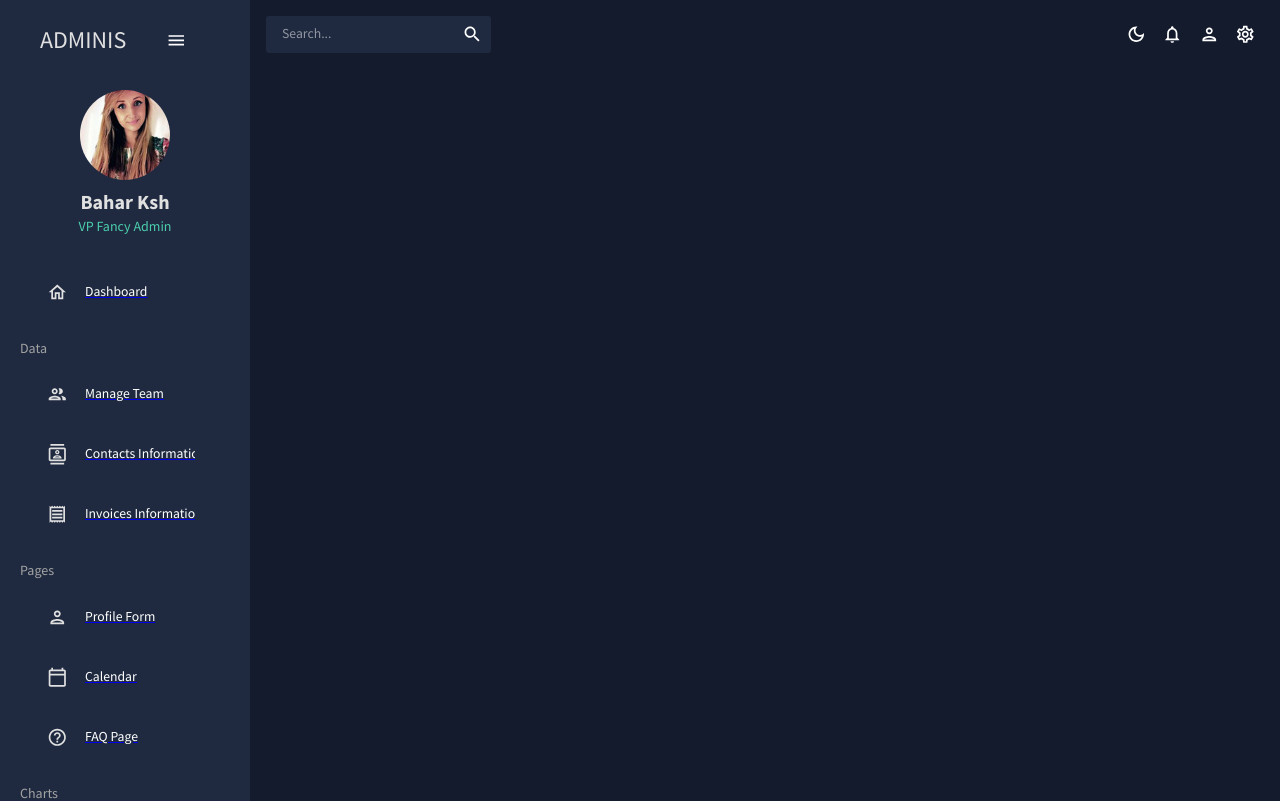
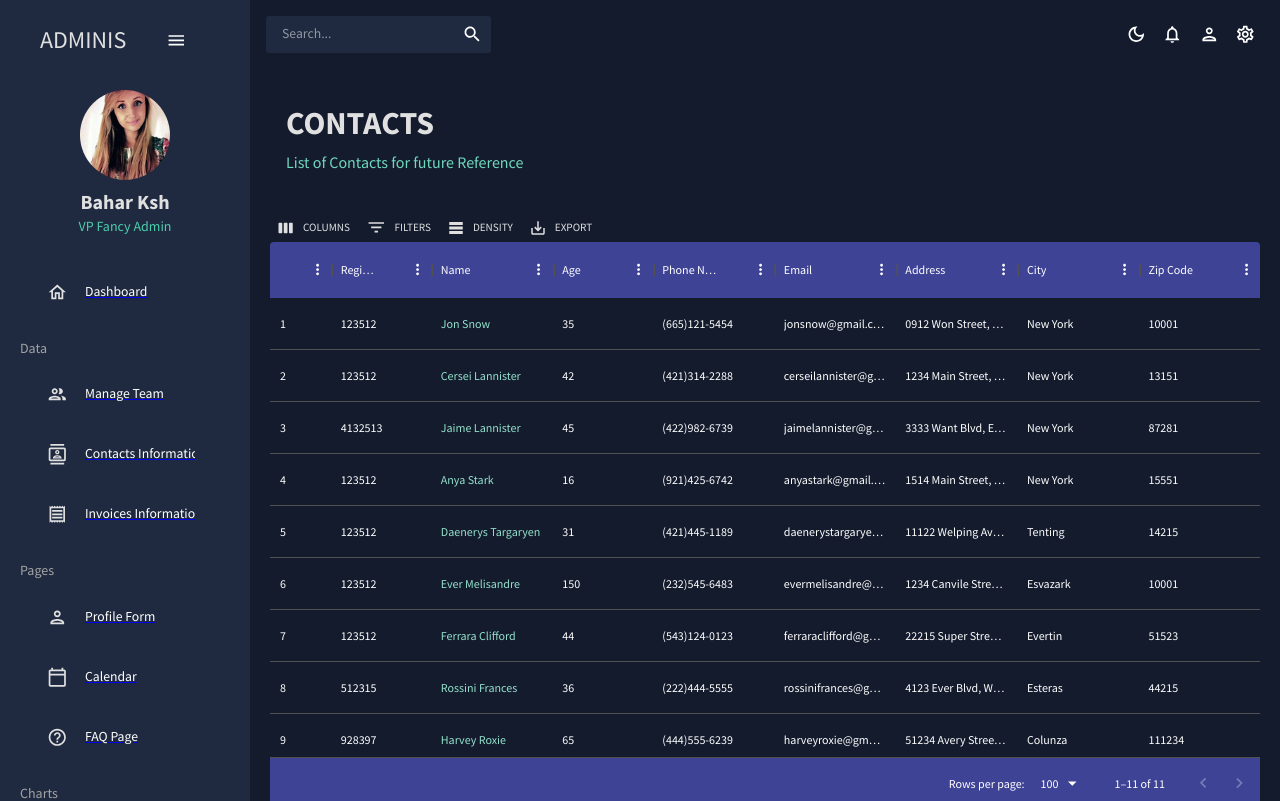
Before and after one commit to baharkeshavarz/mui-dashboard, a React (Create React App) app: page /contacts in a window 1280 px wide. Shown: the top 801 px of the page. Built offline with nearby package versions, Linux system fonts and the light colour scheme.

Commit message:
add contacts list

```diff
--- a/src/App.js
+++ b/src/App.js
@@ -5,6 +5,7 @@
 import Dashboard from "./scenes/dashboard";
 import SideBar from "./scenes/global/SideBar";
 import Team from "./scenes/team";
+import Contacts from "./scenes/contacts";
 
 function App() {
   const [theme, colorMode] = useMode();
@@ -20,7 +21,8 @@
                 <Routes>
                   <Route path="/" element={<Dashboard/>} />
                   <Route path="/team" element={<Team/>} />
-                </Routes>
+                  <Route path="/contacts" element={<Contacts/>} />
+                 </Routes>
               </main>
             </div>
        </ThemeProvider>
--- /dev/null
+++ b/src/scenes/contacts/index.jsx
@@ -0,0 +1,102 @@
+import React from 'react'
+import Header from '../../components/Header';
+import { Box, useTheme } from '@mui/material';
+import { tokens } from '../../theme';
+import { DataGrid, GridToolbar } from '@mui/x-data-grid';
+import { mockDataContacts } from "../../data/mockData"
+
+const Contacts = () => {
+  const theme = useTheme();
+  const colors = tokens(theme.palette.mode)
+  const columns = [
+    {
+       field: "id",
+       headerName: "ID",
+       flex: 0.5,
+    },
+    {
+      field: "registrarId",
+      headerName: "Register ID",
+    },
+    {
+        field: "name",
+        headerName: "Name",
+        flex: 1,
+        cellClassName:  "name-column--cell"
+    },
+    {
+        field: "age",
+        headerName: "Age",
+        type: "number",
+        headerAlign: "left",
+        align: "left"
+    },
+    {
+        field: "phone",
+        headerName: "Phone Number",
+        flex: 1,
+    },
+    {
+        field: "email",
+        headerName: "Email",
+        flex: 1,
+    },
+    {
+      field: "address",
+      headerName: "Address",
+      flex: 1,
+    },
+    {
+      field: "city",
+      headerName: "City",
+      flex: 1,
+    },
+    {
+      field: "zipCode",
+      headerName: "Zip Code",
+      flex: 1,
+    },
+    ]
+  return (
+    <Box m="20px">
+          <Header
+            title="CONTACTS"
+            subtitle="List of Contacts for future Reference"
+          />
+          <Box
+               m="20px 0 0 0"
+               height="75vh"
+               sx={{
+                 "& .MuiDataGrid-root": {
+                    border: "none",
+                 },
+                 "& .MuiDataGrid-toolbarContainer .MuiButton-text": {
+                   color: colors.grey[100],
+                   backgroundColor: "none"
+                 },
+                 "& .name-column--cell" : {
+                   color: colors.greenAccent[300],
+                 },
+                 "& .MuiDataGrid-columnHeader": {
+                    backgroundColor: colors.blueAccent[700],
+                    borderBottom: "none",
+                 },
+                 "& .MuiDataGrid-footerContainer": {
+                    backgroundColor: colors.blueAccent[700],
+                 },
+                 "& .MuiDataGrid-columnHeaders" : {
+                     borderBottom: "none"
+                 },
+               }}
+               >
+            <DataGrid
+                rows={mockDataContacts}
+                columns= {columns}
+                components={{ Toolbar: GridToolbar}}
+            />
+         </Box>
+    </Box>
+  )
+}
+
+export default Contacts;
```
